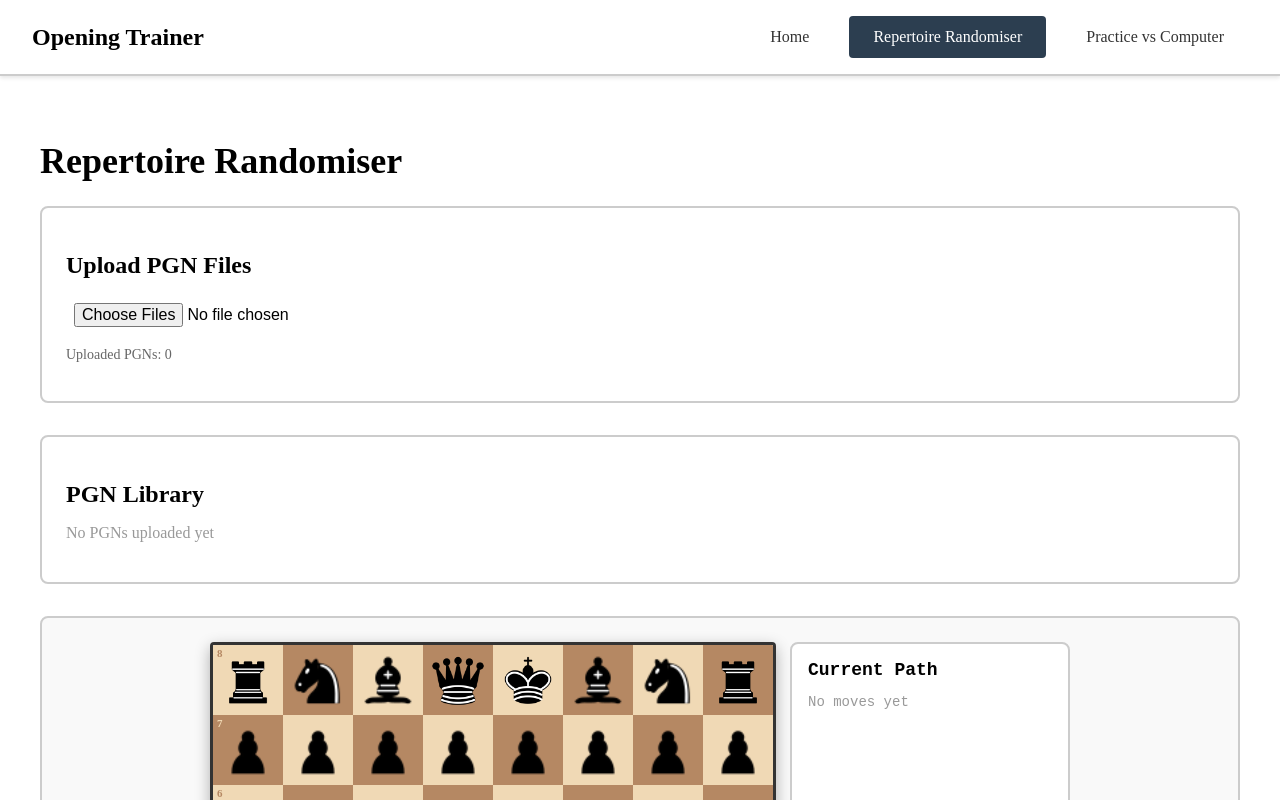
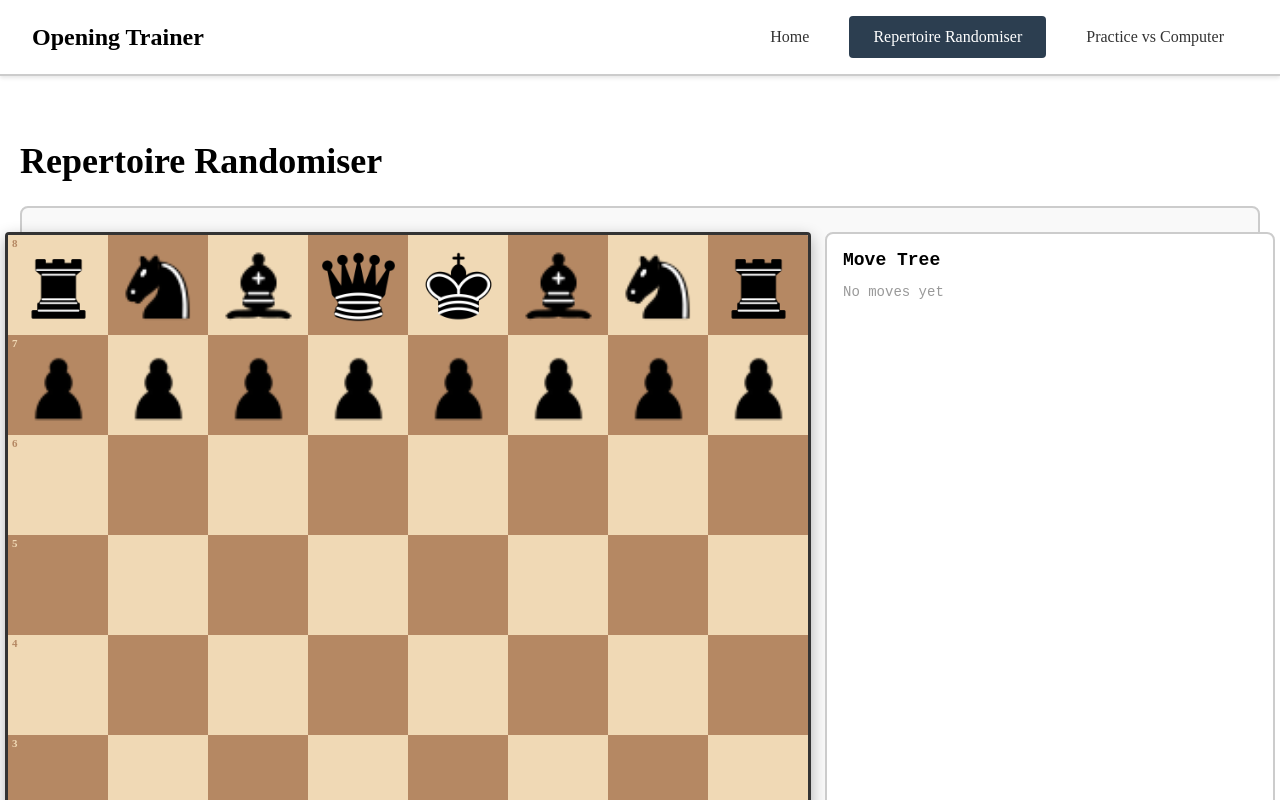
Before and after one commit to Saubrrr/chess, a React (Vite) app: page /repertoire in a window 1280 px wide. Shown: the top 800 px of the page. Built offline with nearby package versions, Linux system fonts and the light colour scheme.

Commit message:
Made nesting work properly, made the board bigger, and added a move list. DONT TOUCH NESTING PLEASE.

```diff
--- a/src/components/ChessBoardWithMoves.tsx
+++ b/src/components/ChessBoardWithMoves.tsx
@@ -1,7 +1,7 @@
 import { useEffect, useRef, useState } from "react"
 import { Chess, Move, Square, PieceSymbol, Color } from "chess.js"
 import PieceImage from "./PieceImage"
-import { MoveNode, createMoveNode, getPathToNode } from "@/types/moveTree"
+import { MoveNode, createMoveNode, getPathToNode, buildTreeDisplay, TreeLine } from "@/types/moveTree"
 
 interface ChessBoardWithMovesProps {
   onMove?: (move: Move) => void
@@ -17,8 +17,8 @@ export default function ChessBoardWithMoves({
   const gameRef = useRef(new Chess(initialFen))
   const [boardKey, setBoardKey] = useState(0)
 
-  // Move tree state
-  const [rootNode, setRootNode] = useState<MoveNode | null>(null)
+  // Move tree state - now supports multiple root nodes
+  const [rootNodes, setRootNodes] = useState<MoveNode[]>([])
   const [currentNode, setCurrentNode] = useState<MoveNode | null>(null)
   const [orientation, setOrientation] = useState<"white" | "black">("white")
 
@@ -104,8 +104,27 @@ export default function ChessBoardWithMoves({
     if (move) {
       const newFen = game.fen()
 
+      if (!currentNode) {
+        // This is a first move - check if it already exists in root nodes
+        const existingRoot = rootNodes.find(
+          root => root.move.san === move.san && root.move.from === move.from && root.move.to === move.to
+        )
+
+        if (existingRoot) {
+          // Navigate to existing first move
+          setCurrentNode(existingRoot)
+          setLastMove([existingRoot.move.from as Square, existingRoot.move.to as Square])
+        } else {
+          // Create new root node
+          const isMainLine = rootNodes.length === 0
+          const newNode = createMoveNode(move, newFen, null, isMainLine)
+          setRootNodes(prev => [...prev, newNode])
+          setCurrentNode(newNode)
+          setLastMove([move.from as Square, move.to as Square])
+        }
+      } else {
       // Check if this move already exists as a child
-      const existingChild = currentNode?.children.find(
+        const existingChild = currentNode.children.find(
         child => child.move.san === move.san && child.move.from === move.from && child.move.to === move.to
       )
 
@@ -115,19 +134,12 @@ export default function ChessBoardWithMoves({
         setLastMove([existingChild.move.from as Square, existingChild.move.to as Square])
       } else {
         // Create new node
-        const isMainLine = !currentNode || currentNode.children.length === 0
+          const isMainLine = currentNode.children.length === 0
         const newNode = createMoveNode(move, newFen, currentNode, isMainLine)
-
-        if (!currentNode) {
-          // This is the first move
-          setRootNode(newNode)
-        } else {
-          // Add as child to current node
           currentNode.children.push(newNode)
+          setCurrentNode(newNode)
+          setLastMove([move.from as Square, move.to as Square])
         }
-
-        setCurrentNode(newNode)
-        setLastMove([move.from as Square, move.to as Square])
       }
 
       gameRef.current = game
@@ -235,10 +247,11 @@ export default function ChessBoardWithMoves({
   }
 
   const goToNext = () => {
-    if (!currentNode && rootNode) {
-      // From start, go to first move
-      setCurrentNode(rootNode)
-      updateBoard(rootNode)
+    if (!currentNode && rootNodes.length > 0) {
+      // From start, go to first move (main line root)
+      const firstRoot = rootNodes.find(r => r.isMainLine) || rootNodes[0]
+      setCurrentNode(firstRoot)
+      updateBoard(firstRoot)
     } else if (currentNode && currentNode.children.length > 0) {
       // Go to first child (main line)
       const nextNode = currentNode.children.find(child => child.isMainLine) || currentNode.children[0]
@@ -253,10 +266,12 @@ export default function ChessBoardWithMoves({
   }
 
   const goToEnd = () => {
-    if (!rootNode) return
+    if (rootNodes.length === 0) return
+
+    // Start from main line root
+    let node = rootNodes.find(r => r.isMainLine) || rootNodes[0]
 
     // Follow main line to the end
-    let node = rootNode
     while (node.children.length > 0) {
       const nextMainMove = node.children.find(child => child.isMainLine) || node.children[0]
       node = nextMainMove
@@ -312,8 +327,8 @@ export default function ChessBoardWithMoves({
       }}>
         <div style={{
           display: 'grid',
-          gridTemplateColumns: 'repeat(8, 70px)',
-          gridTemplateRows: 'repeat(8, 70px)',
+          gridTemplateColumns: 'repeat(8, 100px)',
+          gridTemplateRows: 'repeat(8, 100px)',
           gap: 0,
           position: 'relative'
         }}>
@@ -348,7 +363,7 @@ export default function ChessBoardWithMoves({
                 >
                   {/* Piece */}
                   {pieceKey && !isDragging && (
-                    <PieceImage piece={pieceKey} size={60} />
+                    <PieceImage piece={pieceKey} size={85} />
                   )}
 
                   {/* Legal move indicator */}
@@ -401,13 +416,13 @@ export default function ChessBoardWithMoves({
         {draggedPiece && dragPosition && (
           <div style={{
             position: 'fixed',
-            left: dragPosition.x - 30,
-            top: dragPosition.y - 30,
+            left: dragPosition.x - 42,
+            top: dragPosition.y - 42,
             pointerEvents: 'none',
             zIndex: 1000,
             opacity: 0.9
           }}>
-            <PieceImage piece={draggedPiece.piece} size={60} />
+            <PieceImage piece={draggedPiece.piece} size={85} />
           </div>
         )}
 
@@ -455,7 +470,7 @@ export default function ChessBoardWithMoves({
                     onMouseEnter={(e) => e.currentTarget.style.backgroundColor = '#e0e0e0'}
                     onMouseLeave={(e) => e.currentTarget.style.backgroundColor = '#f0f0f0'}
                   >
-                    <PieceImage piece={pieceKey} size={48} />
+                    <PieceImage piece={pieceKey} size={60} />
                   </button>
                 )
               })}
@@ -470,111 +485,198 @@ export default function ChessBoardWithMoves({
   const currentPath = getPathToNode(currentNode)
 
   // Get available variations at current position
-  const availableVariations = currentNode ? currentNode.children : (rootNode ? [rootNode] : [])
+  const availableVariations = currentNode ? currentNode.children : rootNodes
+
+  // Render tree display for moves
+  const renderTreeDisplay = () => {
+    if (rootNodes.length === 0) {
+      return <p style={{ color: "#999", fontSize: "14px" }}>No moves yet</p>
+    }
+
+    // Check if a variation is simple (no complex branching)
+    const isSimpleVariation = (node: MoveNode): boolean => {
+      let current: MoveNode | null = node
+      while (current) {
+        // If any node in the line has 2+ children, it's not simple
+        if (current.children.length >= 2) {
+          return false
+        }
+        current = current.children.length === 1 ? current.children[0] : null
+      }
+      return true
+    }
+
+    const renderMoveLine = (node: MoveNode, depth: number, moveNumber: number, isWhite: boolean, showMoveNumber: boolean = true): JSX.Element[] => {
+      const elements: JSX.Element[] = []
+      const isCurrentNode = node === currentNode
+
+      // Render this move
+      elements.push(
+        <span key={node.id} style={{ display: "inline-flex", alignItems: "center", gap: "2px" }}>
+          {/* Move number - show for white moves or when starting a new line */}
+          {showMoveNumber && (
+            <span style={{ color: "#666", fontSize: "13px", fontWeight: "500", marginLeft: "4px" }}>
+              {isWhite ? `${moveNumber}.` : `${moveNumber}...`}
+            </span>
+          )}
+          {/* Move itself */}
+          <span
+            onClick={() => navigateToNode(node)}
+            style={{
+              cursor: "pointer",
+              padding: "2px 6px",
+              backgroundColor: isCurrentNode ? "#4a90e2" : "transparent",
+              color: isCurrentNode ? "#fff" : "#000",
+              borderRadius: "3px",
+              fontSize: "14px",
+              fontWeight: isCurrentNode ? "bold" : "normal",
+              fontFamily: "monospace",
+              transition: "background-color 0.15s"
+            }}
+            onMouseEnter={(e) => {
+              if (!isCurrentNode) {
+                e.currentTarget.style.backgroundColor = "#e0e0e0"
+              }
+            }}
+            onMouseLeave={(e) => {
+              if (!isCurrentNode) {
+                e.currentTarget.style.backgroundColor = "transparent"
+              }
+            }}
+          >
+            {node.move.san}
+          </span>
+        </span>
+      )
+
+      // Process children
+      if (node.children.length > 0) {
+        const nextMoveNumber = !isWhite ? moveNumber + 1 : moveNumber
+        const nextIsWhite = !isWhite
+
+        if (node.children.length === 1) {
+          // Only one continuation - keep it on the same line
+          const child = node.children[0]
+          elements.push(...renderMoveLine(child, depth, nextMoveNumber, nextIsWhite, nextIsWhite))
+        } else if (node.children.length === 2) {
+          // Two variations - check if variation is simple enough for inline display
+          const mainLineChild = node.children.find(c => c.isMainLine) || node.children[0]
+          const variation = node.children.find(c => c !== mainLineChild)!
+
+          // Only use inline parentheses if the variation is simple (no further branching)
+          if (isSimpleVariation(variation)) {
+            // Add variation in parentheses inline
+            elements.push(
+              <span key={`paren-${variation.id}`} style={{ display: "inline-flex", alignItems: "center", gap: "2px" }}>
+                <span style={{ color: "#888", marginLeft: "4px", marginRight: "2px" }}>(</span>
+                {renderMoveLine(variation, depth, nextMoveNumber, nextIsWhite, true)}
+                <span style={{ color: "#888", marginLeft: "2px", marginRight: "4px" }}>)</span>
+              </span>
+            )
+
+            // Continue with main line
+            elements.push(...renderMoveLine(mainLineChild, depth, nextMoveNumber, nextIsWhite, nextIsWhite))
+          } else {
+            // If variation is complex, show both on separate lines
+            node.children.forEach((child) => {
+              elements.push(
+                <div key={`var-${child.id}`} style={{
+                  display: "block",
+                  paddingLeft: `${20}px`,
+                  borderLeft: "2px solid #ccc",
+                  marginLeft: "4px",
+                  marginTop: "4px",
+                  marginBottom: "4px",
+                  paddingTop: "2px",
+                  paddingBottom: "2px"
+                }}>
+                  {renderMoveLine(child, depth + 1, nextMoveNumber, nextIsWhite, true)}
+                </div>
+              )
+            })
+          }
+        } else {
+          // 3+ variations - show all on separate indented lines
+          node.children.forEach((child) => {
+            elements.push(
+              <div key={`var-${child.id}`} style={{
+                display: "block",
+                paddingLeft: `${20}px`,
+                borderLeft: "2px solid #ccc",
+                marginLeft: "4px",
+                marginTop: "4px",
+                marginBottom: "4px",
+                paddingTop: "2px",
+                paddingBottom: "2px"
+              }}>
+                {/* Always show move number when starting a new variation line */}
+                {renderMoveLine(child, depth + 1, nextMoveNumber, nextIsWhite, true)}
+              </div>
+            )
+          })
+        }
+      }
+
+      return elements
+    }
+
+    return (
+      <div style={{ lineHeight: "1.8" }}>
+        {rootNodes.map((rootNode, index) => {
+          if (index === 0 || rootNode.isMainLine) {
+            // Main line root - always starts with 1.
+            return (
+              <div key={rootNode.id} style={{ marginBottom: "8px" }}>
+                {renderMoveLine(rootNode, 0, 1, true, true)}
+              </div>
+            )
+          } else {
+            // Alternative first move - show as 1... if black's turn
+            return (
+              <div key={rootNode.id} style={{
+                marginBottom: "8px",
+                paddingLeft: "20px",
+                borderLeft: "2px solid #ccc",
+                marginLeft: "4px",
+                paddingTop: "2px",
+                paddingBottom: "2px"
+              }}>
+                {renderMoveLine(rootNode, 1, 1, true, true)}
+              </div>
+            )
+          }
+        })}
+      </div>
+    )
+  }
 
   return (
     <div style={{ display: "flex", gap: "20px", alignItems: "flex-start" }}>
       {/* Chess Board */}
-      <div key={boardKey} style={{ width: 560, height: 560 }}>
+      <div key={boardKey} style={{ width: 800, height: 800 }}>
         {renderBoard()}
       </div>
 
       {/* Move List Panel */}
       <div style={{
-        width: "280px",
+        width: "450px",
         display: "flex",
         flexDirection: "column",
         gap: "8px"
       }}>
-        {/* Move List */}
+        {/* Move Tree Display */}
         <div style={{
-          height: "460px",
+          height: "700px",
           backgroundColor: "#fff",
           border: "2px solid #ccc",
           borderRadius: "8px",
           padding: "16px",
           overflowY: "auto",
-          fontFamily: "monospace",
-          display: "flex",
-          flexDirection: "column",
-          gap: "16px"
+          overflowX: "auto",
+          fontFamily: "monospace"
         }}>
-          <div>
-            <h3 style={{ margin: "0 0 12px 0", fontSize: "18px", fontWeight: "600" }}>Current Path</h3>
-            {currentPath.length > 0 ? (
-              <div style={{
-                display: "flex",
-                flexWrap: "wrap",
-                gap: "4px",
-                alignItems: "center"
-              }}>
-                <span
-                  style={{
-                    cursor: "pointer",
-                    padding: "4px 8px",
-                    backgroundColor: !currentNode ? "#e3f2fd" : "transparent",
-                    borderRadius: "4px",
-                    fontSize: "14px",
-                    fontWeight: !currentNode ? "bold" : "normal"
-                  }}
-                  onClick={goToStart}
-                >
-                  Start
-                </span>
-                {currentPath.map((node, index) => (
-                  <span key={node.id} style={{ display: "flex", alignItems: "center", gap: "4px" }}>
-                    <span style={{ color: "#999" }}>→</span>
-                    <span
-                      style={{
-                        cursor: "pointer",
-                        padding: "4px 8px",
-                        backgroundColor: node === currentNode ? "#e3f2fd" : "transparent",
-                        borderRadius: "4px",
-                        fontSize: "14px",
-                        fontWeight: node === currentNode ? "bold" : "normal"
-                      }}
-                      onClick={() => navigateToNode(node)}
-                    >
-                      {index % 2 === 0 && `${Math.floor(index / 2) + 1}. `}
-                      {node.move.san}
-                    </span>
-                  </span>
-                ))}
-              </div>
-            ) : (
-              <p style={{ color: "#999", fontSize: "14px" }}>No moves yet</p>
-            )}
-          </div>
-
-          {/* Available Variations */}
-          {availableVariations.length > 0 && (
-            <div>
-              <h3 style={{ margin: "0 0 12px 0", fontSize: "18px", fontWeight: "600" }}>
-                Next Moves {availableVariations.length > 1 && `(${availableVariations.length} variations)`}
-              </h3>
-              <div style={{ display: "flex", flexDirection: "column", gap: "6px" }}>
-                {availableVariations.map((node, index) => (
-                  <button
-                    key={node.id}
-                    onClick={() => navigateToNode(node)}
-                    style={{
-                      padding: "8px 12px",
-                      fontSize: "14px",
-                      textAlign: "left",
-                      cursor: "pointer",
-                      backgroundColor: node.isMainLine ? "#e8f5e9" : "#fff3e0",
-                      border: "2px solid #ccc",
-                      borderRadius: "4px",
-                      fontFamily: "monospace",
-                      fontWeight: "500"
-                    }}
-                  >
-                    {node.move.san} {node.isMainLine && "(main)"}
-                  </button>
-                ))}
-              </div>
-            </div>
-          )}
+          <h3 style={{ margin: "0 0 12px 0", fontSize: "18px", fontWeight: "600" }}>Move Tree</h3>
+          {renderTreeDisplay()}
         </div>
 
         {/* Navigation Controls */}
--- a/src/pages/Repertoire.tsx
+++ b/src/pages/Repertoire.tsx
@@ -1,96 +1,15 @@
-import { useState } from "react"
 import ChessBoardWithMoves from "@/components/ChessBoardWithMoves"
 
 export default function Repertoire() {
-  const [uploadedPGNs, setUploadedPGNs] = useState<string[]>([])
-
-  const handleFileUpload = (event: React.ChangeEvent<HTMLInputElement>) => {
-    const files = event.target.files
-    if (!files) return
-
-    const filePromises = Array.from(files).map(file => {
-      return new Promise<string>((resolve) => {
-        const reader = new FileReader()
-        reader.onload = (e) => {
-          resolve(e.target?.result as string)
-        }
-        reader.readAsText(file)
-      })
-    })
-
-    Promise.all(filePromises).then(contents => {
-      setUploadedPGNs(prev => [...prev, ...contents])
-    })
-  }
-
   return (
     <div style={{
       minHeight: "100vh",
       padding: "40px 20px"
     }}>
-      <div style={{ maxWidth: "1200px", margin: "0 auto" }}>
+      <div style={{ maxWidth: "1400px", margin: "0 auto" }}>
         <h1 style={{ fontSize: "36px", marginBottom: "24px", fontWeight: "700" }}>
           Repertoire Randomiser
         </h1>
-
-        {/* Upload Section */}
-        <div style={{
-          backgroundColor: "#fff",
-          border: "2px solid #ccc",
-          borderRadius: "8px",
-          padding: "24px",
-          marginBottom: "32px"
-        }}>
-          <h2 style={{ fontSize: "24px", marginBottom: "16px", fontWeight: "600" }}>
-            Upload PGN Files
-          </h2>
-          <input
-            type="file"
-            accept=".pgn"
-            multiple
-            onChange={handleFileUpload}
-            style={{
-              padding: "8px",
-              fontSize: "16px",
-              cursor: "pointer"
-            }}
-          />
-          <p style={{ marginTop: "12px", color: "#666", fontSize: "14px" }}>
-            Uploaded PGNs: {uploadedPGNs.length}
-          </p>
-        </div>
-
-        {/* PGN Library */}
-        <div style={{
-          backgroundColor: "#fff",
-          border: "2px solid #ccc",
-          borderRadius: "8px",
-          padding: "24px",
-          marginBottom: "32px"
-        }}>
-          <h2 style={{ fontSize: "24px", marginBottom: "16px", fontWeight: "600" }}>
-            PGN Library
-          </h2>
-          {uploadedPGNs.length > 0 ? (
-            <div style={{ display: "flex", flexDirection: "column", gap: "8px" }}>
-              {uploadedPGNs.map((pgn, index) => (
-                <div key={index} style={{
-                  padding: "12px",
-                  backgroundColor: "#f5f5f5",
-                  borderRadius: "4px",
-                  fontSize: "14px",
-                  fontFamily: "monospace",
-                  maxHeight: "100px",
-                  overflow: "hidden"
-                }}>
-                  {pgn.substring(0, 200)}...
-                </div>
-              ))}
-            </div>
-          ) : (
-            <p style={{ color: "#999" }}>No PGNs uploaded yet</p>
-          )}
-        </div>
 
         {/* Training Board */}
         <div style={{
--- a/src/types/moveTree.ts
+++ b/src/types/moveTree.ts
@@ -53,3 +53,50 @@ export function getMainLine(root: MoveNode | null): MoveNode[] {
 
   return mainLine
 }
+
+export interface TreeLine {
+  node: MoveNode | null
+  moveNumber: number
+  isWhite: boolean
+  depth: number
+  isLastInGroup: boolean
+  hasMoreSiblings: boolean
+}
+
+export function buildTreeDisplay(rootNodes: MoveNode[], currentNode: MoveNode | null): TreeLine[] {
+  const lines: TreeLine[] = []
+
+  // Build tree structure recursively
+  function processNode(node: MoveNode, depth: number, moveNumber: number, isWhite: boolean, isLastSibling: boolean) {
+    lines.push({
+      node,
+      moveNumber,
+      isWhite,
+      depth,
+      isLastInGroup: isLastSibling && node.children.length === 0,
+      hasMoreSiblings: !isLastSibling
+    })
+
+    // Process children
+    if (node.children.length > 0) {
+      const mainLineChild = node.children.find(c => c.isMainLine) || node.children[0]
+      const variations = node.children.filter(c => c !== mainLineChild)
+
+      // Process main line first
+      const nextMoveNumber = !isWhite ? moveNumber + 1 : moveNumber
+      processNode(mainLineChild, depth, nextMoveNumber, !isWhite, variations.length === 0)
+
+      // Process variations
+      variations.forEach((variation, index) => {
+        processNode(variation, depth + 1, nextMoveNumber, !isWhite, index === variations.length - 1)
+      })
+    }
+  }
+
+  // Process all root nodes
+  rootNodes.forEach((root, index) => {
+    processNode(root, 0, 1, true, index === rootNodes.length - 1)
+  })
+
+  return lines
+}
```
Also changed, not shown: 1 other file (tests, documents, lock files or other folders).
